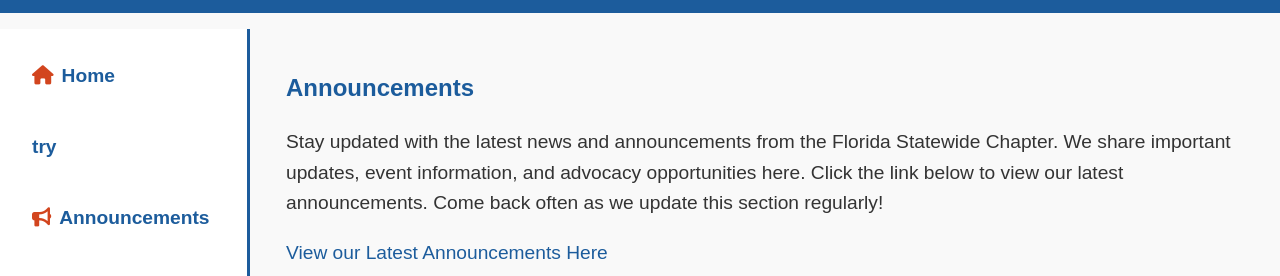
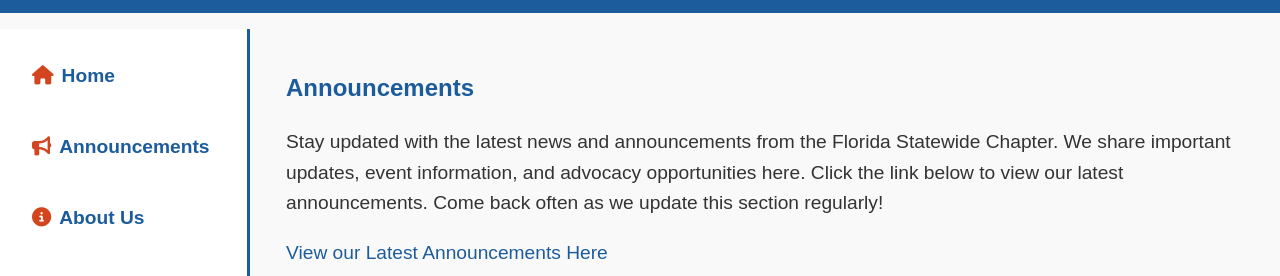
Before and after one commit to josebohorquez1/fswc_website, a plain HTML site: page index.html in a window 1280 px wide. Shown: the part 57-333 px from the top of the page. Drawn offline with Linux system fonts and the light colour scheme.

Commit message:
Removed iframe try link.

```diff
--- a/index.html
+++ b/index.html
@@ -16,7 +16,6 @@
         <nav role="navigation" id="sidebar" class="sidebar">
             <button role="button" id="menu-close"><i class="fa-solid fa-xmark"></i>Close Menu</button>
             <a href="#home"><i class="fa-solid fa-house"></i>Home</a>
-            <a href="#try">try</a>
             <a href="#announcements"><i class="fa-solid fa-bullhorn"></i>Announcements</a>
             <a href="#welcome"><i class="fa-solid fa-circle-info"></i>About Us</a>
             <a href="#membership_info"><i class="fa-solid fa-id-card"></i>How to Become a Member</a>
```
